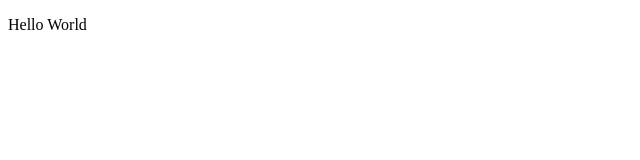
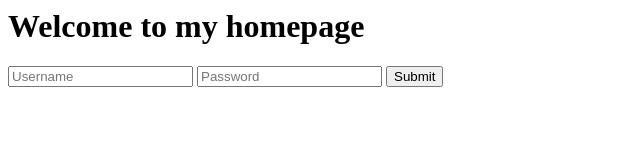
Before and after one commit to BGeranio/BGeranio.github.io, a plain HTML site: page index.html in a window 1280 px wide. Shown: the whole page, without its empty margins (0-640 px from the left). Drawn offline with Linux system fonts and the light colour scheme.

Commit message:
Add files via upload

```diff
--- a/index.html
+++ b/index.html
@@ -1,9 +1,18 @@
-<!DOCTYPE html>
 <html>
-    <head>
+	<head>
+   	<meta charset="UTF-8">
+		<meta name="viewport" content="width=content-width, initial-scale=1.0">
+		<style>
 
-    </head>
-    <body>
-        <div class="main"><p id="mainText">Hello World</p></div>
-    </body>
+		</style>
+	</head>
+	<body>
+		<h1>Welcome to my homepage</h1>
+		<form action="/login" id="loginForm" method="post">
+			<input name="username" type="text" placeholder="Username"></input>
+			<input name="password" type="text" placeholder="Password"></input>
+			<input type="submit"></input>
+		</form>
+	</body>
+
 </html>
```
